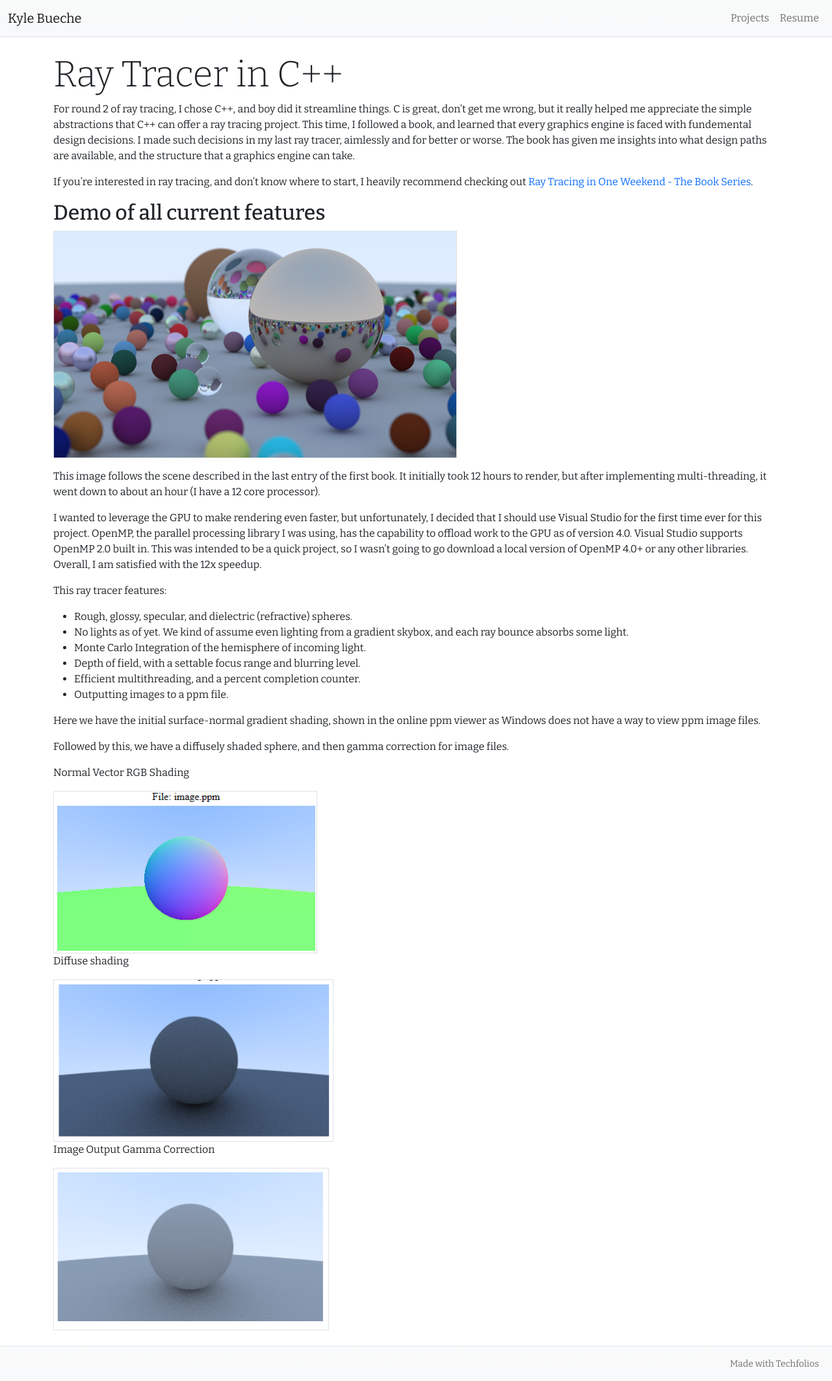
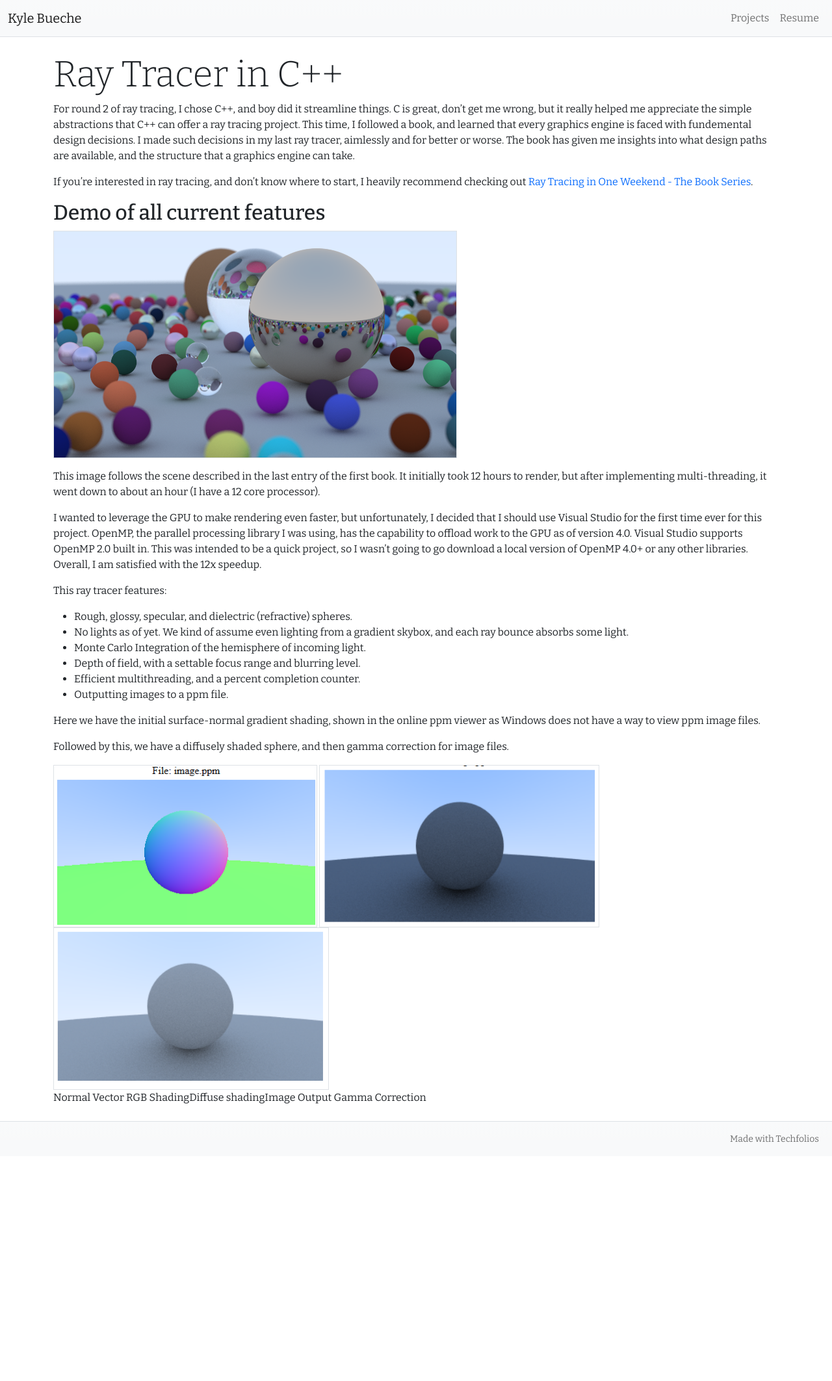
Before and after one commit to kylebueche/kylebueche.github.io, a Jekyll site: the page built from projects/ray-tracer-cpp.md, in a window 1280 px wide. Shown: the whole page at 65% size. Built offline with Jekyll 4.4.1, drawn with Linux system fonts in a browser that asks for light colours; after the commit the page ends 1779 px from its top, so only the background shows below that.

Commit message:
Update ray-tracer-cpp.md

```diff
--- a/projects/ray-tracer-cpp.md
+++ b/projects/ray-tracer-cpp.md
@@ -44,21 +44,13 @@ Followed by this, we have a diffusely shaded sphere, and then gamma correction f
 
 <div>
   <span>
-    <div>
-      <p>Normal Vector RGB Shading</p>
-      <img class="border" src="../img/ray-tracer-cpp/rainbow.png" height="250px" alt="Rainbow">
-    </div>
+    <img class="border" src="../img/ray-tracer-cpp/rainbow.png" height="250px" alt="Rainbow">
   </span>
   <span>
-    <div>
-      <p>Diffuse shading</p>
-      <img class="border" src="../img/ray-tracer-cpp/better-diffuse.png" height="250px" alt="Better Diffuse">
-    </div>
+    <img class="border" src="../img/ray-tracer-cpp/better-diffuse.png" height="250px" alt="Better Diffuse">
   </span>
   <span>
-    <div>
-      <p>Image Output Gamma Correction</p>
-      <img class="border" src="../img/ray-tracer-cpp/gamma-corrected.png" height="250px" alt="Gamma Corrected">
-    </div>
+    <img class="border" src="../img/ray-tracer-cpp/gamma-corrected.png" height="250px" alt="Gamma Corrected">
   </span>
 </div>
+<div><span>Normal Vector RGB Shading</span><span>Diffuse shading</span><span>Image Output Gamma Correction</span></div>
```
